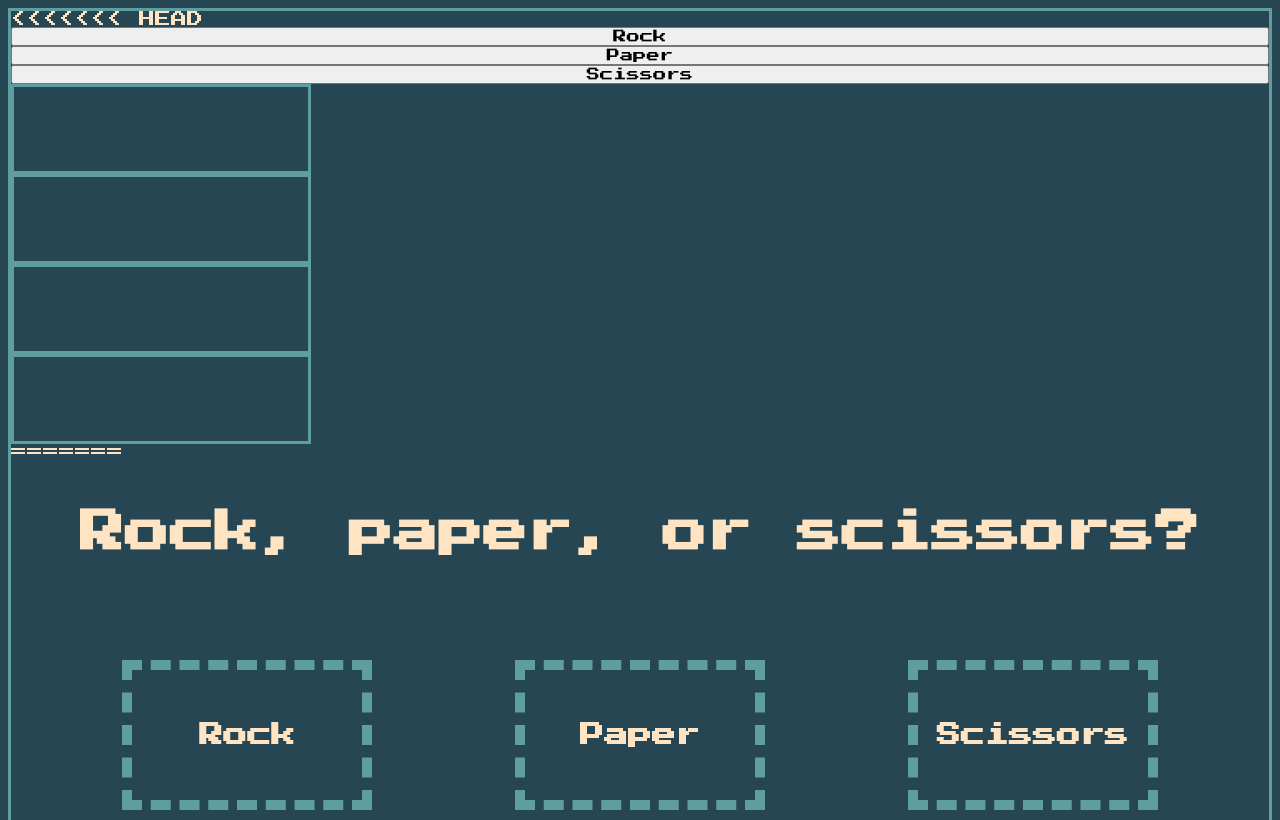
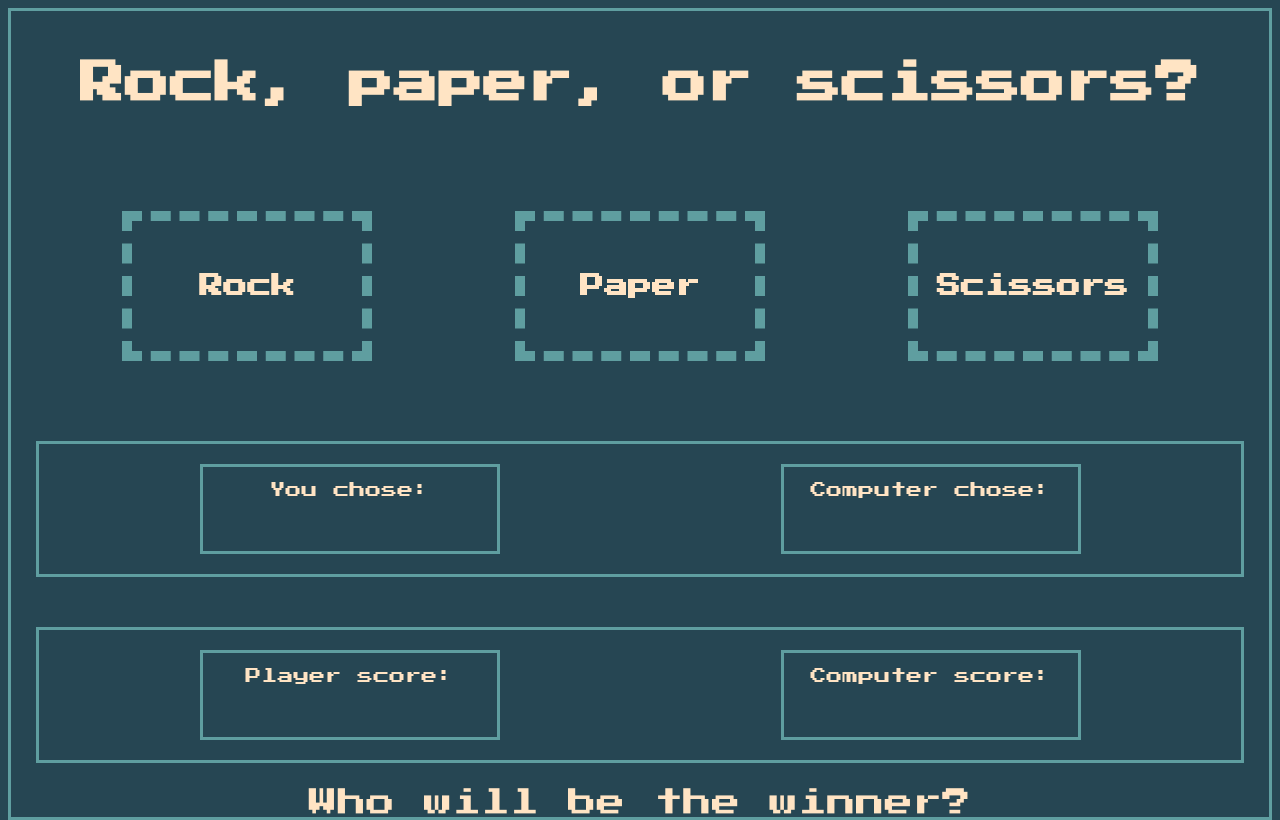
Before and after one commit to nicholsson/rock-paper-scissor, a plain HTML site: page index.html in a window 1280 px wide. Shown: the top 820 px of the page. Drawn offline with Linux system fonts and the light colour scheme.

Commit message:
Update index.html

```diff
--- a/index.html
+++ b/index.html
@@ -4,27 +4,6 @@
 <head>
     <meta charset="UTF-8">
     <meta name="viewport" content="width=device-width, initial-scale=1.0">
-<<<<<<< HEAD
-    <title>Document</title>
-    <link rel="stylesheet" href="style.css">
-    <script src="script.js" defer></script>
-</head>
-<body>
-    <!-- Create three buttons, one for each selection, and add event listener to the buttons that call the playGame function with the correct player selection-->
-    <button class = "choice rock">Rock</button>
-    <button class = "choice paper">Paper</button>
-    <button class = "choice scissors">Scissors</button>
-    <div id = "choice-container">
-        <div id = "player-choice"></div>
-        <div id = "computer-choice"></div>
-    </div>
-
-    <!-- Add a div that displays the results, and change all the console.logs into DOM methods-->
-    <div id = "player-score"></div>
-    <div id = "computer-score"></div>
-    <!-- Display the running score-->
-    <div id = "winner"></div>
-=======
     <title>Rock-Paper-Scissors</title>
     <link rel="preconnect" href="https://fonts.googleapis.com">
     <link rel="preconnect" href="https://fonts.gstatic.com" crossorigin>
@@ -53,7 +32,5 @@
 	</div>
 
 	<div id = "match-results">Who will be the winner?</div>
-
->>>>>>> revision
 </body>
 </html>
```
